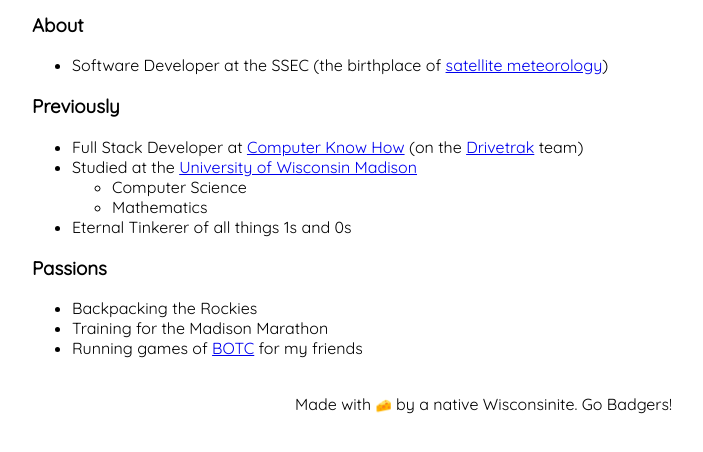
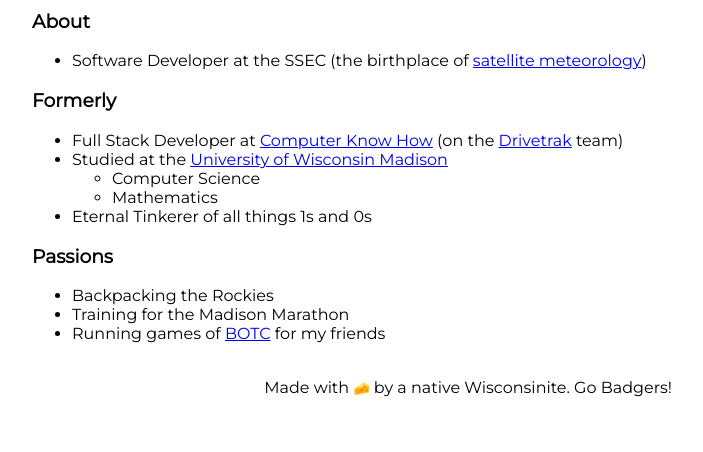
Before and after one commit to DirkyJerky/yoerger.me, a website built with Vite: page index.html in a window 1280 px wide. Shown: the part 210-662 px from the top of the page, without its empty margins (288-991 px from the left). Built offline with nearby package versions, Linux system fonts and the light colour scheme.

Commit message:
Another font

```diff
--- a/index.html
+++ b/index.html
@@ -78,7 +78,7 @@
                 >)
             </li>
         </ul>
-        <h3>Previously</h3>
+        <h3>Formerly</h3>
         <ul>
             <li>
                 Full Stack Developer at
--- a/src/style.css
+++ b/src/style.css
@@ -1,8 +1,8 @@
-@import url(https://fonts.googleapis.com/css?family=Quicksand);
+@import url(https://fonts.googleapis.com/css?family=Montserrat);
 @import url(https://use.fontawesome.com/releases/v5.2.0/css/all.css);
 @import url(https://cdnjs.cloudflare.com/ajax/libs/font-awesome/4.7.0/css/font-awesome.min.css);
 body {
-    font-family: "Quicksand", sans-serif;
+    font-family: "Montserrat", sans-serif;
     padding: 3rem 1rem;
     max-width: 40rem;
     margin-left: auto;
```
